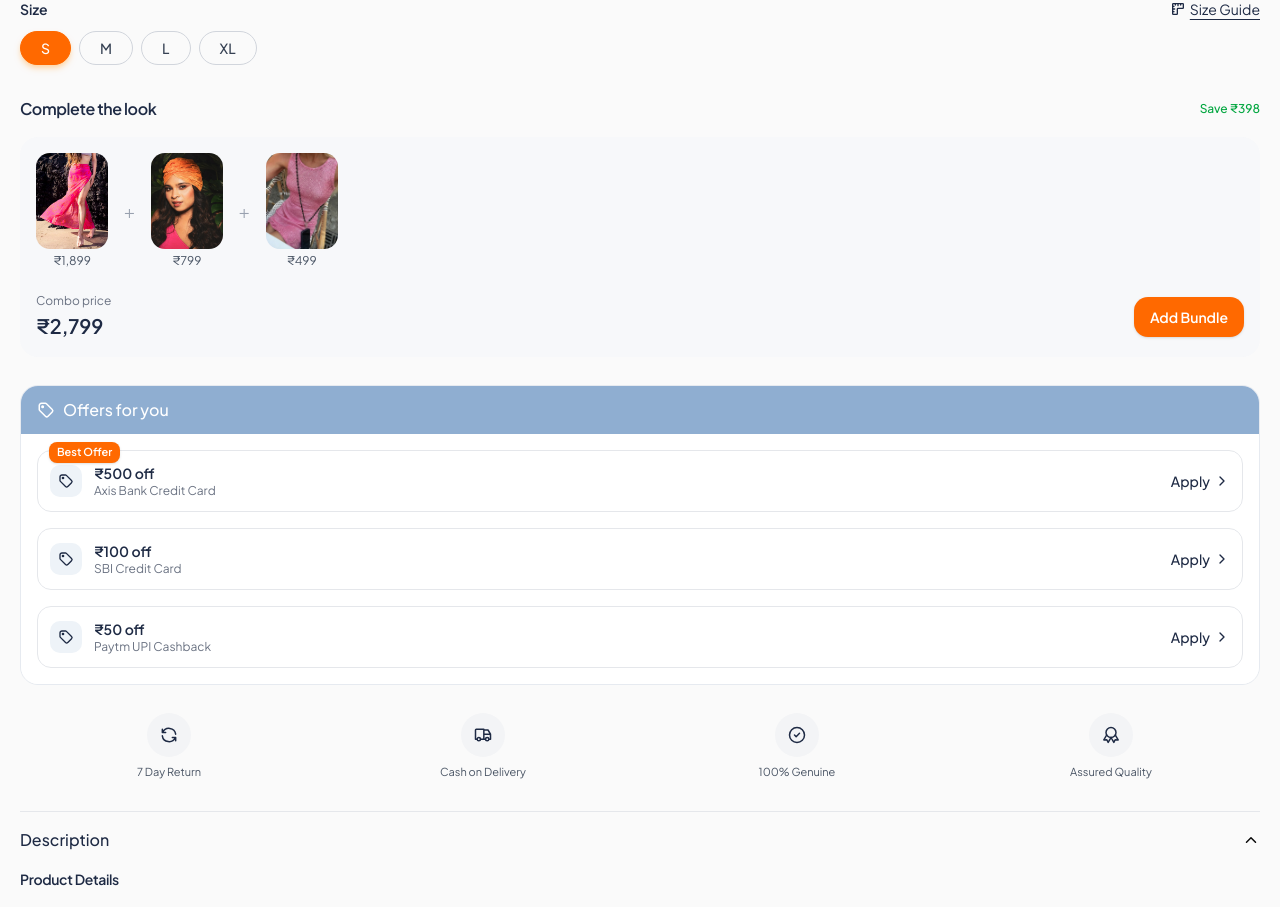
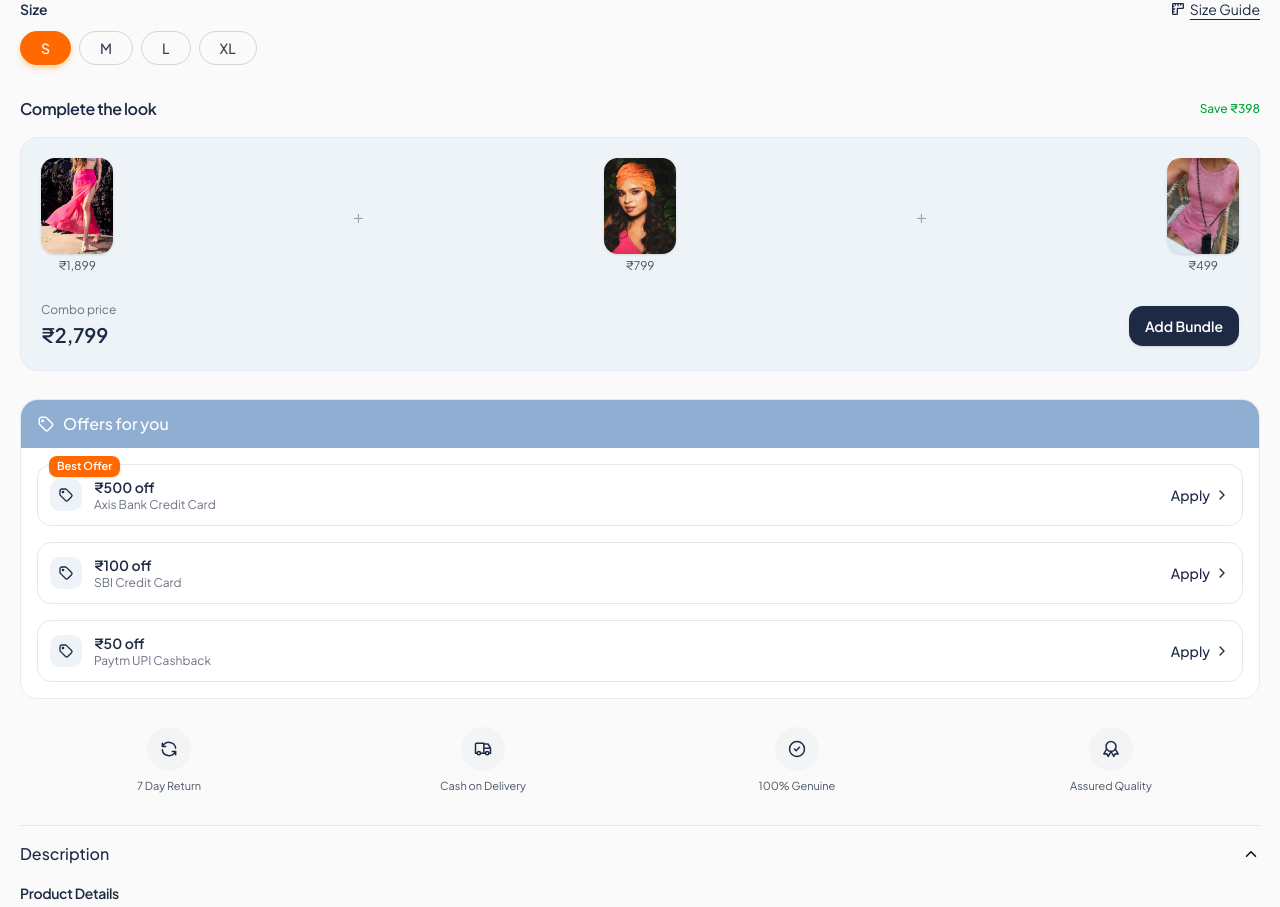
Before and after one commit to AmritanshPandey/covera-ui, a Next.js app: page / in a window 1280 px wide. Shown: the part 2020-2927 px from the top of the page. Built offline with nearby package versions, Linux system fonts and the light colour scheme.

Commit message:
initial commit

```diff
--- a/components/product-combo.tsx
+++ b/components/product-combo.tsx
@@ -24,21 +24,21 @@ export default function ProductCombo() {
 
       {/* COMBO CARD */}
 
-      <div className="rounded-2xl bg-[#F7F8FA] p-4 space-y-4">
+      <div className="rounded-2xl bg-[#EEF3F8] border border-[#E3EAF3] p-5 space-y-5">
 
         {/* PRODUCT ROW */}
 
-        <div className="flex items-center gap-4">
+        <div className="flex items-center justify-between">
 
-          {/* PRODUCT 1 */}
+          {/* PRODUCT */}
 
           <div className="flex flex-col items-center gap-1">
 
-            <div className="relative w-[72px] h-[96px] rounded-xl overflow-hidden bg-gray-100">
+            <div className="relative w-[72px] h-[96px] rounded-xl overflow-hidden bg-white shadow-sm">
 
               <Image
                 src="/product1.webp"
-                alt=""
+                alt="Main Product"
                 fill
                 className="object-cover"
               />
@@ -59,15 +59,15 @@ export default function ProductCombo() {
           </span>
 
 
-          {/* PRODUCT 2 */}
+          {/* PRODUCT */}
 
           <div className="flex flex-col items-center gap-1">
 
-            <div className="relative w-[72px] h-[96px] rounded-xl overflow-hidden bg-gray-100">
+            <div className="relative w-[72px] h-[96px] rounded-xl overflow-hidden bg-white shadow-sm">
 
               <Image
                 src="/combo1.webp"
-                alt=""
+                alt="Combo Item"
                 fill
                 className="object-cover"
               />
@@ -86,15 +86,15 @@ export default function ProductCombo() {
           </span>
 
 
-          {/* PRODUCT 3 */}
+          {/* PRODUCT */}
 
           <div className="flex flex-col items-center gap-1">
 
-            <div className="relative w-[72px] h-[96px] rounded-xl overflow-hidden bg-gray-100">
+            <div className="relative w-[72px] h-[96px] rounded-xl overflow-hidden bg-white shadow-sm">
 
               <Image
                 src="/combo2.webp"
-                alt=""
+                alt="Combo Item"
                 fill
                 className="object-cover"
               />
@@ -127,7 +127,9 @@ export default function ProductCombo() {
           </div>
 
 
-          <button className="bg-orange-500 text-white text-sm font-semibold px-4 py-2.5 rounded-xl shadow-sm hover:bg-orange-600 transition">
+          {/* CTA */}
+
+          <button className="bg-[#1E2A44] text-white text-sm font-semibold px-4 py-2.5 rounded-xl shadow-sm hover:opacity-90 transition">
 
             Add Bundle
 
```
